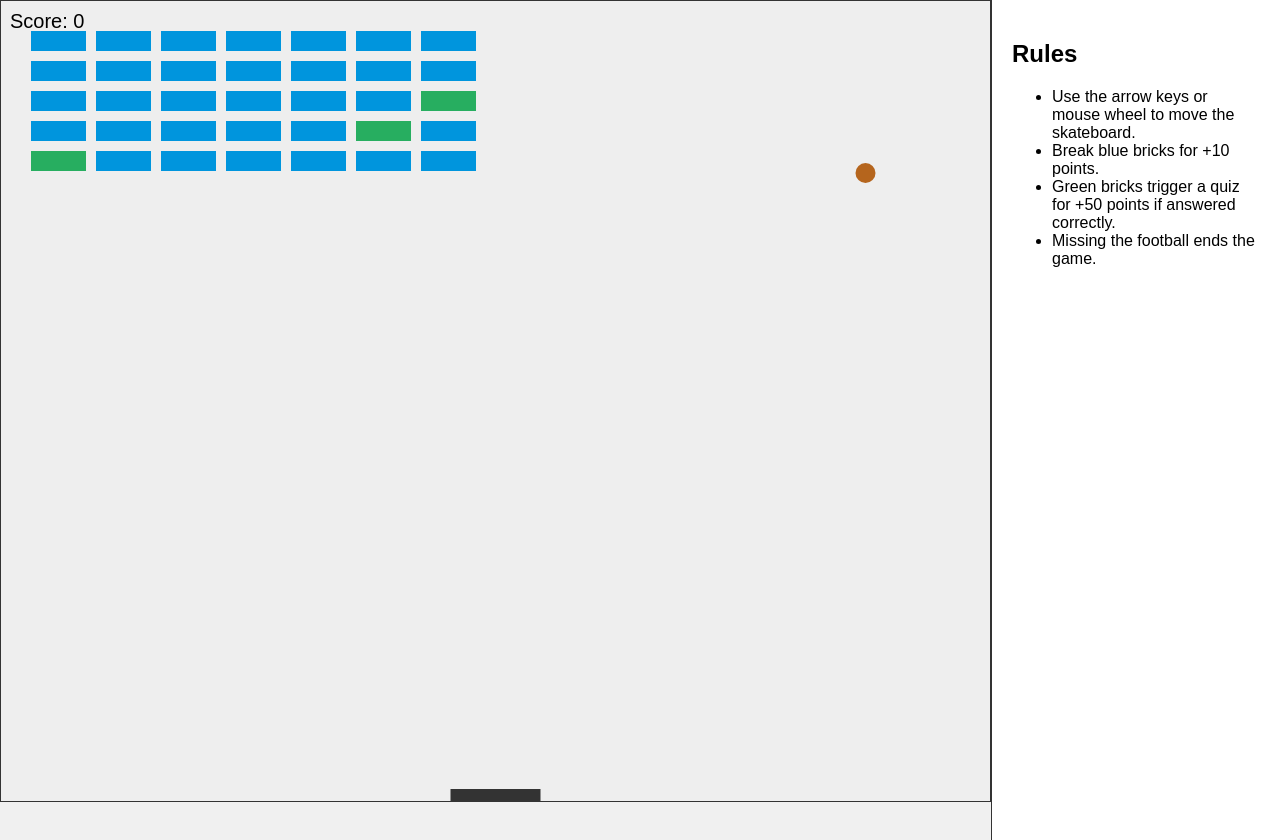
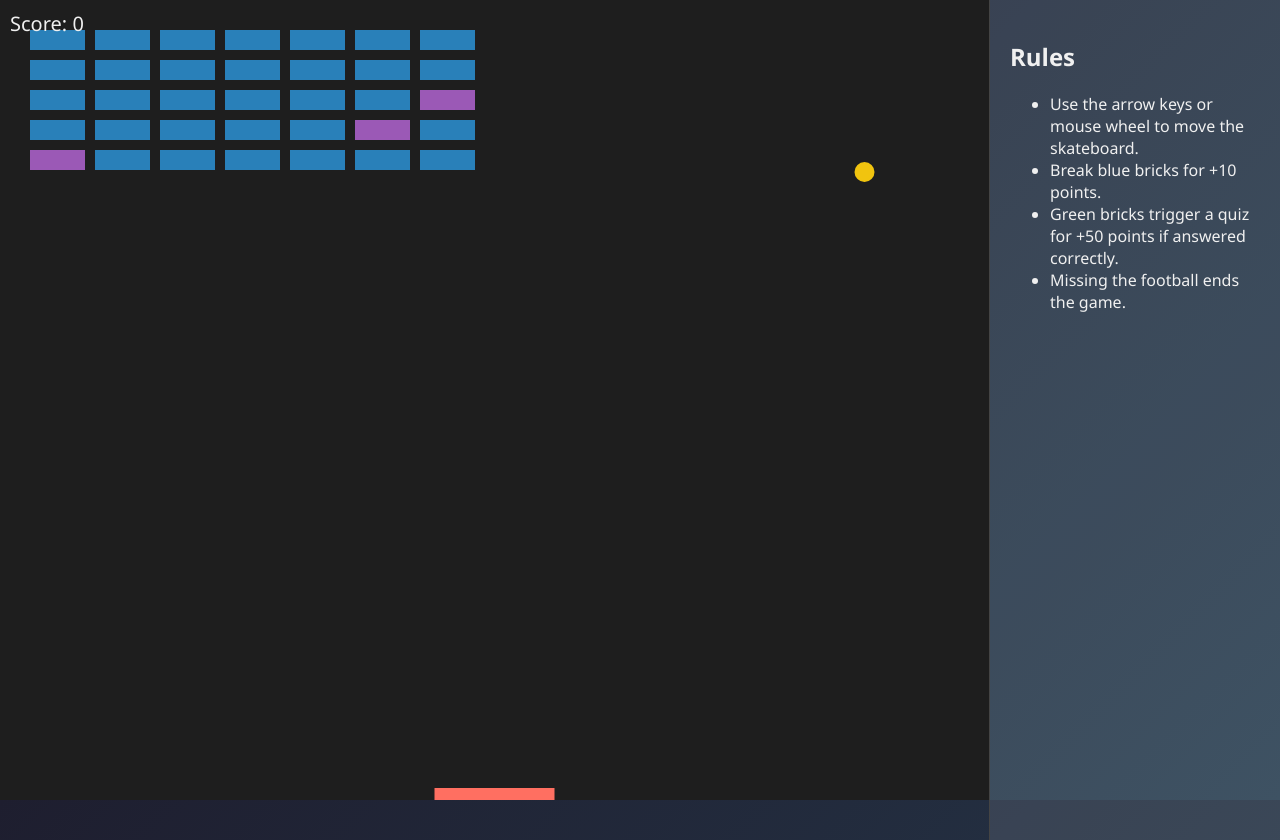
Before and after one commit to kaustubhdhole/quiz-badminton, a plain HTML site: page index.html in a window 1280 px wide. Drawn offline with Linux system fonts and the light colour scheme.

Commit message:
feat: modern theme and longer skateboard

```diff
--- a/script.js
+++ b/script.js
@@ -13,7 +13,7 @@ let score = 0;
 const scoreDiv = document.getElementById('score');
 
 const skateboardHeight = 12;
-const skateboardWidth = 90;
+const skateboardWidth = 120;
 let skateboardX = (canvas.width - skateboardWidth) / 2;
 
 const footballRadius = 10;
@@ -121,7 +121,7 @@ function wheelHandler(e) {
 function drawSkateboard() {
   ctx.beginPath();
   ctx.rect(skateboardX, canvas.height - skateboardHeight, skateboardWidth, skateboardHeight);
-  ctx.fillStyle = '#333';
+  ctx.fillStyle = '#ff6f61';
   ctx.fill();
   ctx.closePath();
 }
@@ -129,7 +129,7 @@ function drawSkateboard() {
 function drawFootball() {
   ctx.beginPath();
   ctx.arc(x, y, footballRadius, 0, Math.PI * 2);
-  ctx.fillStyle = '#b5651d';
+  ctx.fillStyle = '#f1c40f';
   ctx.fill();
   ctx.closePath();
 }
@@ -145,7 +145,7 @@ function drawBricks() {
         b.y = brickY;
         ctx.beginPath();
         ctx.rect(brickX, brickY, brickWidth, brickHeight);
-        ctx.fillStyle = b.quiz ? '#27ae60' : '#0095DD';
+        ctx.fillStyle = b.quiz ? '#9b59b6' : '#2980b9';
         ctx.fill();
         ctx.closePath();
       }
--- a/style.css
+++ b/style.css
@@ -1,10 +1,11 @@
 body {
-  background: #f0f0f0;
-  font-family: Arial, sans-serif;
+  background: linear-gradient(135deg, #1e1e2f 0%, #283e51 100%);
+  font-family: 'Segoe UI', Tahoma, Geneva, Verdana, sans-serif;
   margin: 0;
   overflow: hidden;
   display: flex;
   height: 100vh;
+  color: #f0f0f0;
 }
 
 #game-area {
@@ -13,18 +14,18 @@ body {
 }
 
 #gameCanvas {
-  background: #eee;
+  background: #1e1e1e;
   display: block;
   margin: 0;
-  border: 1px solid #333;
+  border: none;
 }
 
 #rules {
   width: 250px;
   padding: 20px;
   text-align: left;
-  background: #fff;
-  border-left: 1px solid #333;
+  background: rgba(255, 255, 255, 0.1);
+  border-left: 1px solid #444;
   overflow-y: auto;
   height: 100vh;
 }
@@ -34,6 +35,7 @@ body {
   top: 10px;
   left: 10px;
   font-size: 20px;
+  color: #f0f0f0;
 }
 
 #points-container {
@@ -53,7 +55,7 @@ body {
 }
 
 .points.special {
-  color: #27ae60;
+  color: #9b59b6;
 }
 
 @keyframes rise {
@@ -72,10 +74,11 @@ body {
   top: 50%;
   left: 50%;
   transform: translate(-50%, -50%);
-  background: rgba(255, 255, 255, 0.95);
+  background: rgba(0, 0, 0, 0.8);
   padding: 20px;
-  border: 2px solid #333;
+  border: 2px solid #f0f0f0;
   font-size: 24px;
+  color: #f0f0f0;
 }
 
 .hidden {
```
